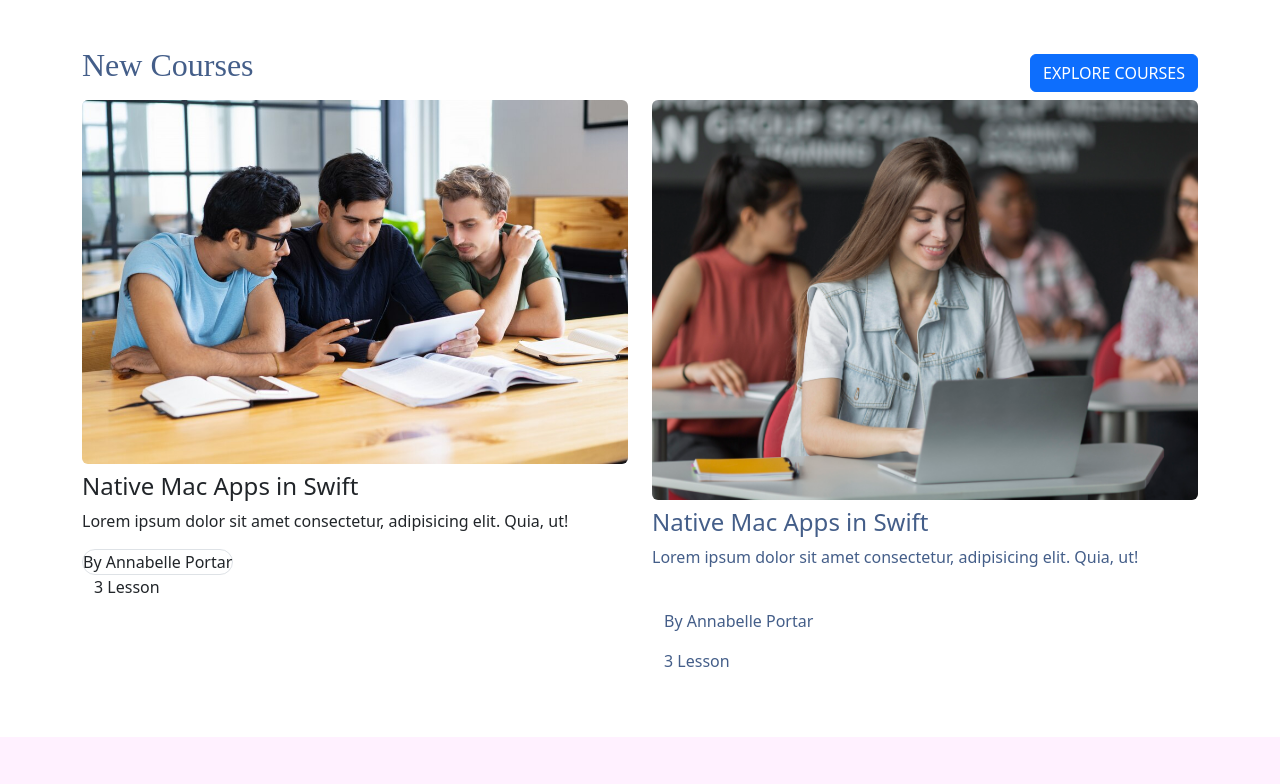
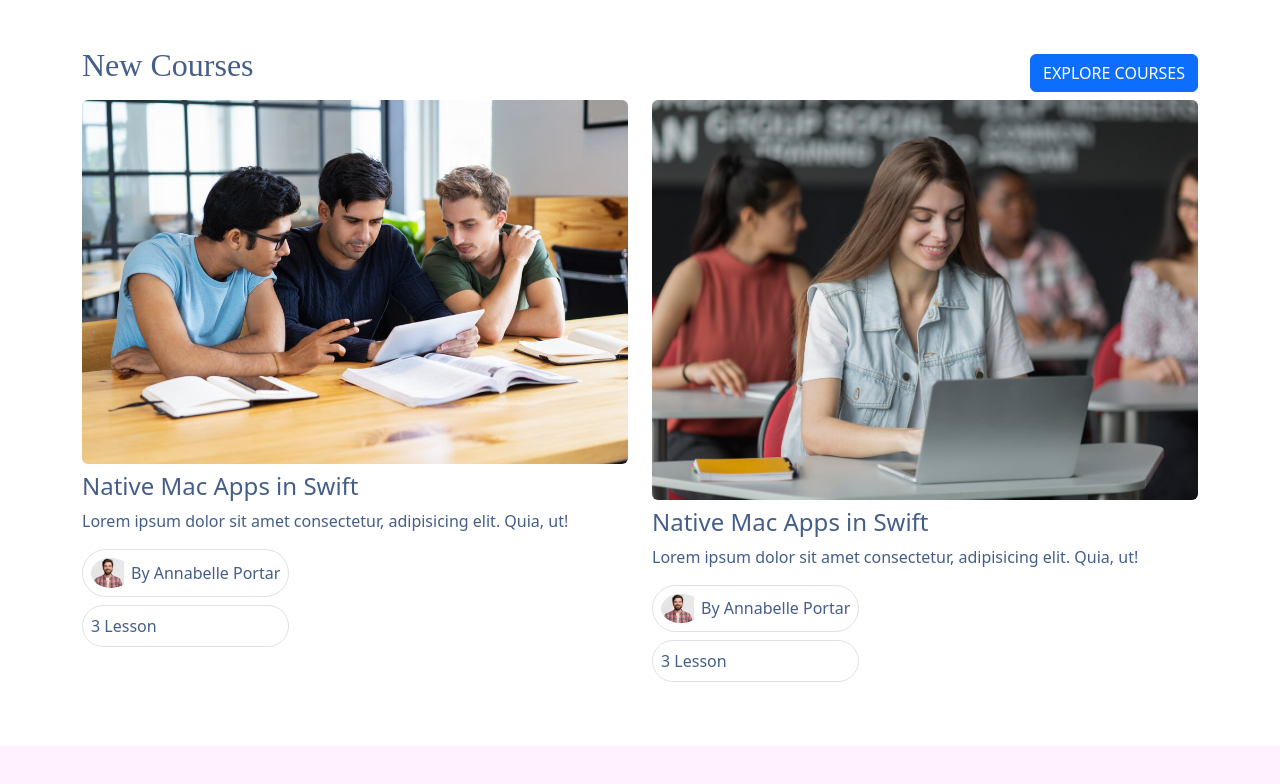
Before and after one commit to Pauloper1/Educate, a React (Vite) app: page / in a window 1280 px wide. Shown: the part 636-1420 px from the top of the page. Built offline with nearby package versions, Linux system fonts and the light colour scheme; no server answers.

Commit message:
section2 revised

```diff
--- a/src/components/Section_2.jsx
+++ b/src/components/Section_2.jsx
@@ -13,30 +13,35 @@ function Section_2() {
             </div>
 
             <div className="row">
-                <div className="col-md-6 col-xs-12">
+                <div className="col-md-6 col-xs-12 custom-text mb-3">
                     <img src="\images\focused-students.jpg" alt="" className="img-fluid rounded" />
                     <h4 className='mt-2'>Native Mac Apps in Swift</h4>
                     <p>Lorem ipsum dolor sit amet consectetur, adipisicing elit. Quia, ut!</p>
-                    <div className="rounded-pill border d-inline-block">
-                        {/* <img src="" className='img-fluid' alt="" /> */}
-                        <p style={{marginBottom: 0}}>By Annabelle Portar</p>
+                    <div className="d-inline-flex flex-column">
+                        <div className="rounded-pill border d-inline-flex align-items-center p-2 mb-2">
+                            {/* <img src="" className='img-fluid' alt="" /> */}
+                            <img src="/images/profile.png" className="rounded-circle" width={40} alt="" />
+                            <p style={{ marginBottom: 0 }}>By Annabelle Portar</p>
+                        </div>
+                        <div className="rounded-pill border d-inline-flex align-items-center p-2">
+                            <p style={{ marginBottom: 0 }}>3 Lesson</p>
+                        </div>
                     </div>
-                    <div className="container">
-                        <span></span>
-                        <p>3 Lesson</p>
-                    </div>
+
                 </div>
-                <div className="col-md-6 col-xs-12 custom-text">
+                <div className="col-md-6 col-xs-12 custom-text mb-3">
                     <img src="\images\close-up-students-classroom.jpg" alt="" className="img-fluid rounded" />
                     <h4 className='custom-text mt-2'>Native Mac Apps in Swift</h4>
                     <p>Lorem ipsum dolor sit amet consectetur, adipisicing elit. Quia, ut!</p>
-                    <div className="container">
-                        <img src="" className='img-fluid' alt="" />
-                        <p>By Annabelle Portar</p>
-                    </div>
-                    <div className="container">
-                        <span></span>
-                        <p>3 Lesson</p>
+                    <div className="d-inline-flex flex-column">
+                        <div className="rounded-pill border d-inline-flex align-items-center p-2 mb-2">
+                            {/* <img src="" className='img-fluid' alt="" /> */}
+                            <img src="/images/profile.png" className="rounded-circle" width={40} alt="" />
+                            <p style={{ marginBottom: 0 }}>By Annabelle Portar</p>
+                        </div>
+                        <div className="rounded-pill border d-inline-flex align-items-center p-2">
+                            <p style={{ marginBottom: 0 }}>3 Lesson</p>
+                        </div>
                     </div>
                 </div>
             </div>
```
